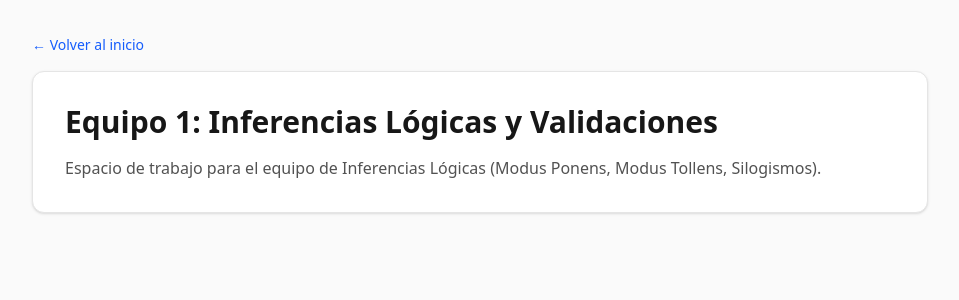
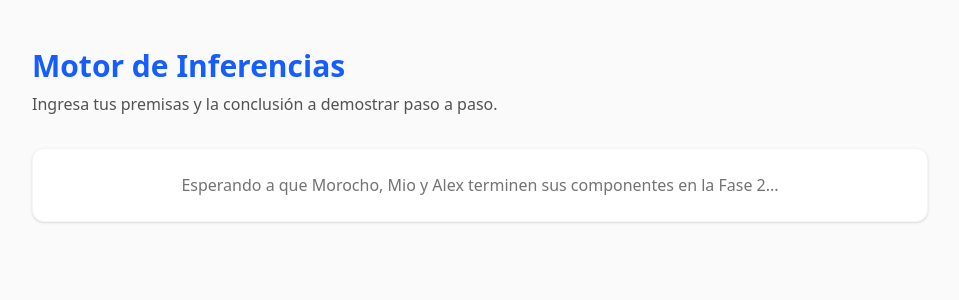
Before and after one commit to EnriDiazCayaca/logica_simbolica_global, a Vue app: page /inferencias in a window 1280 px wide. Shown: the top 300 px of the page, without its empty margins (160-1119 px from the left). Built offline with nearby package versions, Linux system fonts and the light colour scheme.

Commit message:
feat(ui): Arom Fase 1 - base skeleton and types for inferencias UI

```diff
--- a/TAREAS/03_UI/hijos-de-linus/avance.md
+++ b/TAREAS/03_UI/hijos-de-linus/avance.md
@@ -12,3 +12,14 @@ Por favor, cada integrante debe copiar este template y llenarlo al finalizar sus
   - [ ] Navegación por teclado probada
   - [ ] Responsividad manual verificada
   - [ ] Lector de pantalla testeado (si aplica)
+
+### Arom - 2026-08-22
+- **Tareas Completadas:**
+  - Fase 1 lista: tipos en `src/types/inferencias.ts`.
+  - Esqueleto principal preparado en `src/pages/inferencias/index.vue`.
+  - Verificación base exitosa: `Card.vue`, `Button.vue`, `Badge.vue` presentes.
+  - 📢 Morocho, Mio y Alex ya pueden comenzar la Fase 2.
+- **Problemas Encontrados (y Soluciones):**
+  - Ninguno en esta etapa inicial.
+- **Checklist Manual Ejecutado (QA Humano):**
+  - [x] N/A para esta fase, es solo setup estructural.
--- a/src/pages/inferencias/index.vue
+++ b/src/pages/inferencias/index.vue
@@ -1,19 +1,34 @@
+<script setup lang="ts">
+// Arom - Fase 1: Esqueleto principal para la vista de inferencias.
+// A la espera de los componentes de la Fase 2 (Morocho, Mio, Alex).
+</script>
+
 <template>
-  <div class="min-h-screen bg-neutral-50 p-8">
-    <div class="max-w-4xl mx-auto space-y-6">
-      <router-link to="/" class="inline-flex items-center text-sm font-medium text-blue-600 hover:underline mb-4">
-        &larr; Volver al inicio
-      </router-link>
-      <div class="bg-white p-8 rounded-xl border border-neutral-200 shadow-sm space-y-4">
-        <h1 class="text-3xl font-bold text-neutral-900">Equipo 1: Inferencias Lógicas y Validaciones</h1>
-        <p class="text-neutral-600">
-          Espacio de trabajo para el equipo de Inferencias Lógicas (Modus Ponens, Modus Tollens, Silogismos).
+  <div class="min-h-screen bg-neutral-50 p-6 md:p-12 text-neutral-900 font-sans">
+    <div class="max-w-4xl mx-auto space-y-8">
+      <header>
+        <h1 class="text-3xl font-bold text-blue-600">Motor de Inferencias</h1>
+        <p class="text-neutral-600 mt-2">
+          Ingresa tus premisas y la conclusión a demostrar paso a paso.
         </p>
-      </div>
+      </header>
+
+      <main class="grid gap-8">
+        <!-- Fase 2: Componentes pendientes de ensamble -->
+
+        <!-- Aquí irá el componente de Morocho -->
+        <!-- <FormularioInferencia @submit="..." :isLoading="..." /> -->
+
+        <!-- Aquí irá el componente de Alex -->
+        <!-- <IndicadorResultado :resultado="..." :mensaje="..." /> -->
+
+        <!-- Aquí irá el componente de Mio -->
+        <!-- <PanelTrazabilidad :pasos="..." /> -->
+
+        <div class="p-6 rounded-xl bg-white shadow-sm border border-neutral-100 text-center text-neutral-500">
+          Esperando a que Morocho, Mio y Alex terminen sus componentes en la Fase 2...
+        </div>
+      </main>
     </div>
   </div>
 </template>
-
-<script setup lang="ts">
-// Módulo del Equipo 4
-</script>
--- /dev/null
+++ b/src/types/inferencias.ts
@@ -0,0 +1,13 @@
+export interface InferenciaRequest {
+  premisas: string[];
+  conclusion: string;
+}
+
+export interface PasoInferencia {
+  paso: number;
+  premisas: string[];
+  conclusion: string;
+  regla: string; // ej. "Modus Ponens"
+}
+
+export type ResultadoInferencia = 'valida' | 'invalida' | 'error' | 'pendiente';
```
